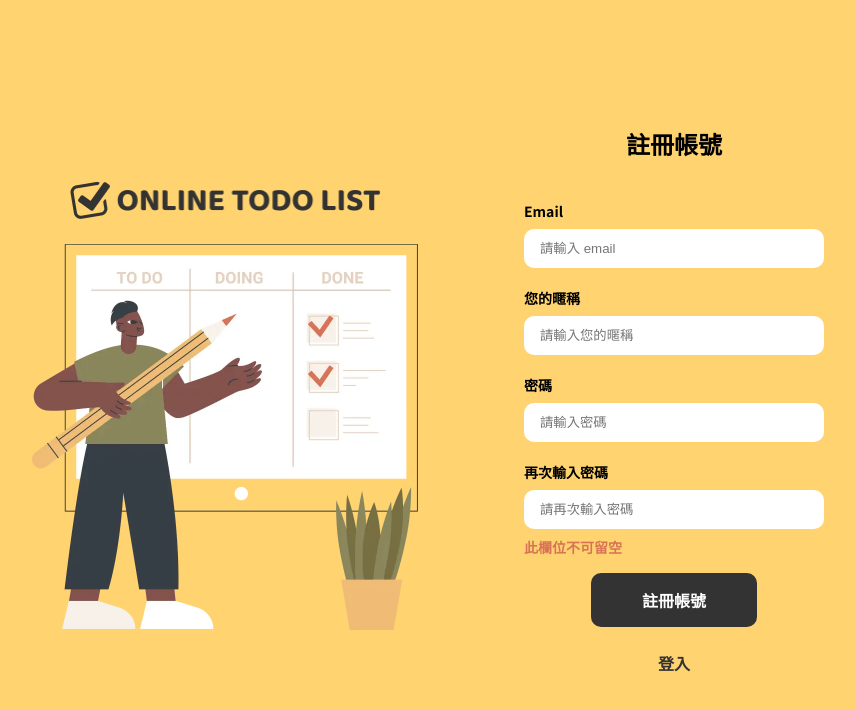
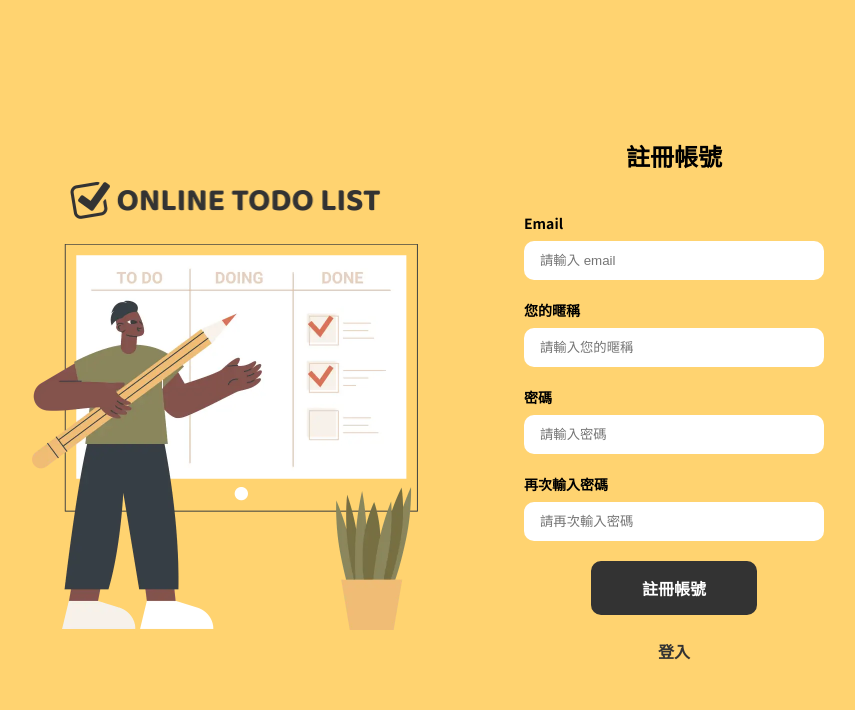
Before and after one commit to happyloa/next-todolist, a Next.js app: page /register in a window 1280 px wide. Shown: the top 710 px of the page, without its empty margins (212-1067 px from the left). Built offline with nearby package versions, Linux system fonts and the light colour scheme.

Commit message:
feat: 新增偵測欄位有沒有輸入值的功能

```diff
--- a/components/RegisterForm.js
+++ b/components/RegisterForm.js
@@ -24,8 +24,15 @@ export default function RegisterForm() {
   const [passwordError, setPasswordError] = useState(false);
   const [checkPasswordError, setCheckPasswordError] = useState("");
 
+  // 使用 useState 來追踪欄位是否被修改
+  const [emailTouched, setEmailTouched] = useState(false);
+  const [nicknameTouched, setNicknameTouched] = useState(false);
+  const [passwordTouched, setPasswordTouched] = useState(false);
+  const [checkPasswordTouched, setCheckPasswordTouched] = useState(false);
+
   // 使用 useEffect 來監控 password 和 checkPassword 的變化
   useEffect(() => {
+    if (checkPasswordTouched) {
       setCheckPasswordError(
         !checkPassword
           ? "此欄位不可留空"
@@ -33,25 +40,38 @@ export default function RegisterForm() {
           ? "與輸入的密碼不符合"
           : ""
       );
-  }, [password, checkPassword]);
+    }
+  }, [password, checkPassword, checkPasswordTouched]);
 
   // 處理 input 事件，根據欄位是否為空或不一致設定錯誤狀態
   const handleInput = (field) => {
     switch (field) {
       case "email":
-        setEmailError(!email);
+        setEmailTouched(true);
+        setEmailError(emailTouched && !email);
         break;
       case "nickname":
-        setNicknameError(!nickname);
+        setNicknameTouched(true);
+        setNicknameError(nicknameTouched && !nickname);
         break;
       case "password":
-        setPasswordError(!password);
+        setPasswordTouched(true);
+        setPasswordError(passwordTouched && !password);
+        break;
+      case "checkPassword":
+        setCheckPasswordTouched(true);
         break;
     }
   };
 
   // 處理提交表單邏輯
   const handleSubmit = async () => {
+    // 設置所有欄位為 touched 狀態
+    setEmailTouched(true);
+    setNicknameTouched(true);
+    setPasswordTouched(true);
+    setCheckPasswordTouched(true);
+
     // 驗證各欄位是否為空或不一致
     setEmailError(!email);
     setNicknameError(!nickname);
@@ -120,7 +140,7 @@ export default function RegisterForm() {
         placeholder="請輸入 email"
         required
       />
-      {emailError && <span>此欄位不可留空</span>}
+      {emailTouched && emailError && <span>此欄位不可留空</span>}
 
       {/* 暱稱輸入框 */}
       <label className={styles.formControls_label} htmlFor="nickname">
@@ -136,7 +156,7 @@ export default function RegisterForm() {
         placeholder="請輸入您的暱稱"
         required
       />
-      {nicknameError && <span>此欄位不可留空</span>}
+      {nicknameTouched && nicknameError && <span>此欄位不可留空</span>}
 
       {/* 密碼輸入框 */}
       <label className={styles.formControls_label} htmlFor="password">
@@ -152,7 +172,7 @@ export default function RegisterForm() {
         placeholder="請輸入密碼"
         required
       />
-      {passwordError && <span>此欄位不可留空</span>}
+      {passwordTouched && passwordError && <span>此欄位不可留空</span>}
 
       {/* 再次輸入密碼框 */}
       <label className={styles.formControls_label} htmlFor="check-password">
@@ -168,7 +188,9 @@ export default function RegisterForm() {
         placeholder="請再次輸入密碼"
         required
       />
-      {checkPasswordError && <span>{checkPasswordError}</span>}
+      {checkPasswordTouched && checkPasswordError && (
+        <span>{checkPasswordError}</span>
+      )}
 
       {/* 註冊按鈕 */}
       <input
```
Lines whose indentation alone changed are shown as unchanged.
